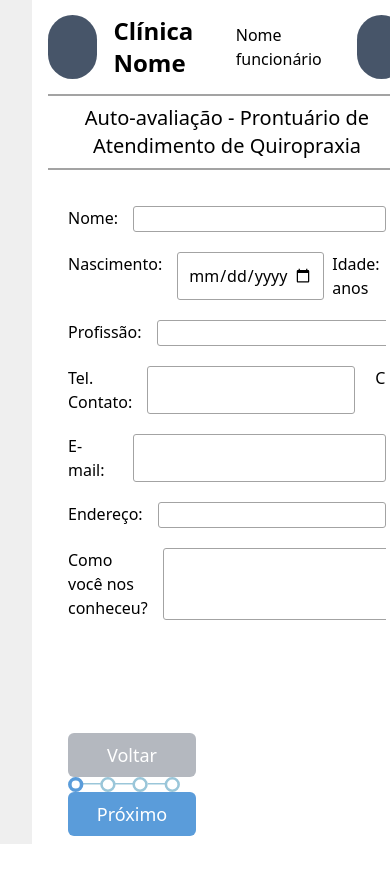
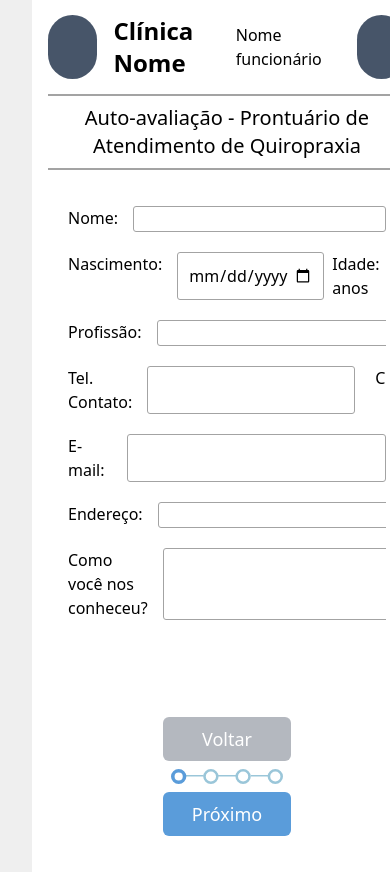
Before and after one commit to maurelio631/Prontu, a React (Vite) app: page / in a window 390 px wide. Shown: the top 872 px of the page. Built offline with nearby package versions, Linux system fonts and the light colour scheme.

Commit message:
ajustes de largura

```diff
--- a/src/components/Form.jsx
+++ b/src/components/Form.jsx
@@ -71,7 +71,7 @@ export function Form() {
                 {getCompStep()}
             </form>
 
-            <div className="w-full flex flex-col justify-between pt-3 md:flex-row">
+            <div className="flex w-full  flex-col items-center gap-2 min-[470px]:flex-row min-[470px]:justify-between min-[470px]:pt-3 min-[470px]:gap-0">
                 <button
                     className={`text-lg text-white py-2 w-full max-w-32 rounded-md ${step === 1  ? 'bg-gray-500/50 cursor-not-allowed' : 'bg-azul-principal'}`}
                     onClick={() => retornaStep()}
--- a/src/components/Sidebar.jsx
+++ b/src/components/Sidebar.jsx
@@ -2,7 +2,7 @@ import Logo from "../assets/logo.svg";
 
 export default function Sidebar() {
   return (
-    <div className="flex flex-col w-28 h-screen bg-[#efefef]">
+    <div className="flex flex-col w-28 min-h-screen bg-[#efefef]">
       <img className="w-28 py-10 px-4" src={Logo} alt="Logo Prontu e Ponto" />
     </div>
   );
--- a/src/components/formSteps/formPersonalDetails.jsx
+++ b/src/components/formSteps/formPersonalDetails.jsx
@@ -89,6 +89,7 @@ export function FormPersonalDetails({ data, onDataChange }) {
                     id="txt-email"
                     type="text"
                     name="txt-email"
+                    className="w-[92%]"
                     value={localData["txt-email"] || ""}
                     onChange={handleChange}
                 />
@@ -100,7 +101,6 @@ export function FormPersonalDetails({ data, onDataChange }) {
                     id="txt-endr"
                     type="text"
                     name="txt-endr"
-                    className="w-full"
                     value={localData["txt-endr"] || ""}
                     onChange={handleChange}
                 />
```
